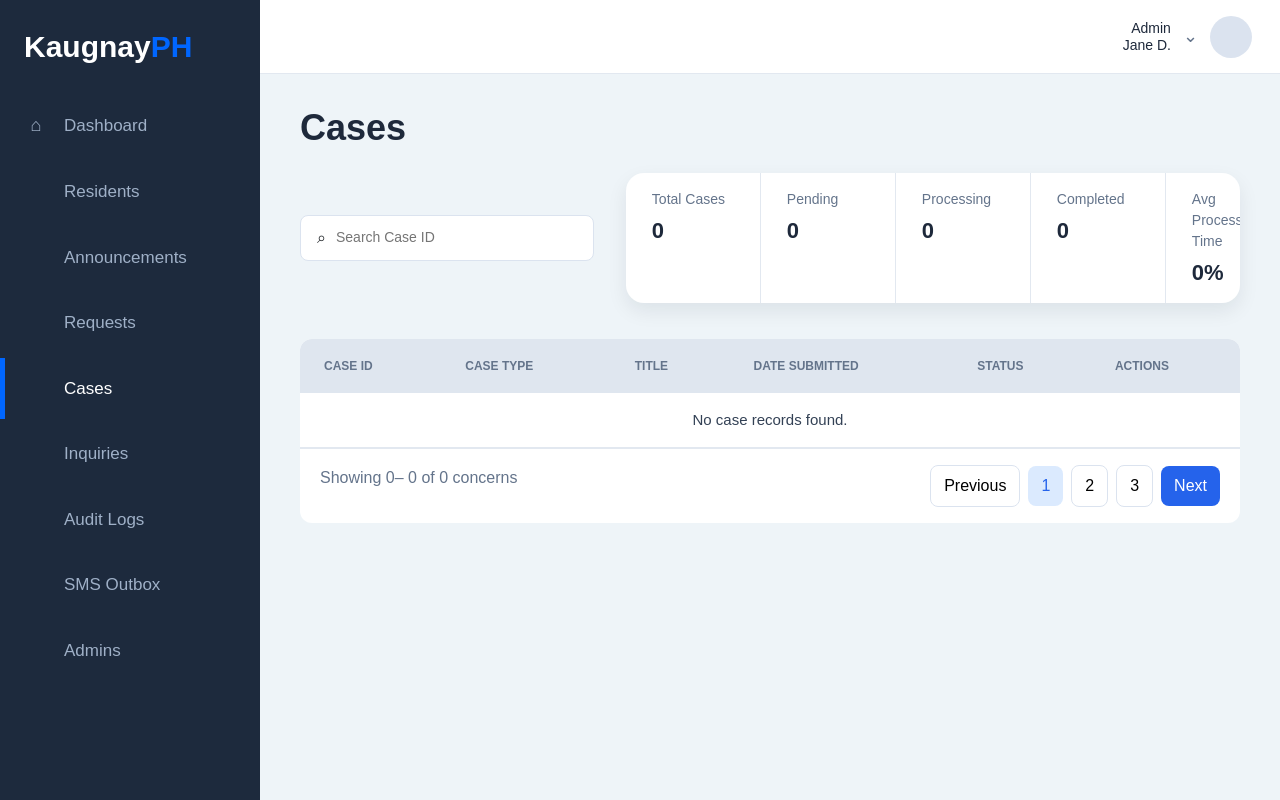
After one commit to floresjuliah/kaugnayph, a Django app: page /admin/cases/ in a window 1280 px wide. The commit adds this page. Run offline with Django 5.2, Linux system fonts and the light colour scheme.

Commit message:
Case Records UI

```diff
--- a/core/urls.py
+++ b/core/urls.py
@@ -107,6 +107,12 @@ urlpatterns = [
 
     path('admin/residents/<int:user_id>/', views.resident_record_view, name='resident_record_view'),
     path('admin/residents/<int:user_id>/edit/', views.resident_record_edit, name='resident_record_edit'),
-    path('admin/verification/<int:rv_id>/<str:file_type>/', views.serve_verification_file, name='verification_file')
+    path('admin/verification/<int:rv_id>/<str:file_type>/', views.serve_verification_file, name='verification_file'),
+
+    path(
+        'admin/cases/',
+        views.case_records_view,
+         name='case_records'
+    ),
 
 ]
--- a/core/views.py
+++ b/core/views.py
@@ -1588,3 +1588,7 @@ def admin_announcement_create_view(request):
             "user": current_admin,
         }
     )
+
+# ADMIN CASE RECORDS
+def case_records_view(request):
+    return render(request, "adminpanel/case_records.html")
--- a/static/css/admin.css
+++ b/static/css/admin.css
@@ -1812,3 +1812,154 @@ EDIT RESIDENT PROFILE PAGE
 .otp-email-option a:hover {
     text-decoration: underline;
 }
+
+/* =========================
+   CASE RECORDS PAGE
+========================= */
+
+.case-page {
+    width: 100%;
+}
+
+.case-title {
+    font-size: 36px;
+    font-weight: 700;
+    color: #1e293b;
+    margin-bottom: 24px;
+}
+
+.case-top-row {
+    display: flex;
+    justify-content: space-between;
+    align-items: center;
+    gap: 32px;
+    margin-bottom: 36px;
+}
+
+.case-search-box {
+    width: 340px;
+    height: 46px;
+    background: #ffffff;
+    border: 1px solid #dbe3ef;
+    border-radius: 8px;
+    display: flex;
+    align-items: center;
+    padding: 0 16px;
+    gap: 10px;
+}
+
+.case-search-box input {
+    border: none;
+    outline: none;
+    width: 100%;
+    font-size: 14px;
+    background: transparent;
+}
+
+.case-stats {
+    display: flex;
+    background: #ffffff;
+    border-radius: 18px;
+    overflow: hidden;
+    box-shadow: 0 8px 20px rgba(15, 23, 42, 0.08);
+}
+
+.case-stat {
+    padding: 16px 26px;
+    min-width: 135px;
+    border-right: 1px solid #e2e8f0;
+}
+
+.case-stat:last-child {
+    border-right: none;
+}
+
+.case-stat p {
+    font-size: 14px;
+    color: #64748b;
+    margin-bottom: 8px;
+}
+
+.case-stat h3 {
+    font-size: 22px;
+    font-weight: 700;
+    color: #1e293b;
+    margin: 0;
+}
+
+/* TABLE */
+
+.case-table-card {
+    width: 100%;
+    background: #ffffff;
+    border-radius: 12px;
+    overflow: hidden;
+}
+
+.case-page table.case-table {
+    width: 100% !important;
+    border-collapse: collapse !important;
+    margin: 0 !important;
+}
+
+.case-page table.case-table thead {
+    background: #dfe6ef !important;
+}
+
+.case-page table.case-table th {
+    padding: 18px 24px !important;
+    text-align: left !important;
+    font-size: 12px !important;
+    font-weight: 700 !important;
+    color: #64748b !important;
+    text-transform: uppercase !important;
+    white-space: nowrap;
+}
+
+.case-page table.case-table td {
+    padding: 16px 24px !important;
+    border-bottom: 1px solid #e2e8f0 !important;
+    font-size: 15px !important;
+    color: #334155 !important;
+}
+
+.empty-row {
+    text-align: center !important;
+    padding: 42px !important;
+    color: #64748b !important;
+}
+
+.case-table-footer {
+    display: flex;
+    justify-content: space-between;
+    align-items: center;
+    padding: 16px 20px;
+    color: #64748b;
+    border-top: 1px solid #e2e8f0;
+}
+
+.case-pagination {
+    display: flex;
+    align-items: center;
+    gap: 8px;
+}
+
+.case-pagination button {
+    border: 1px solid #dbe3ef;
+    background: #ffffff;
+    padding: 8px 13px;
+    border-radius: 8px;
+    cursor: pointer;
+}
+
+.case-pagination .active {
+    background: #dbeafe;
+    color: #2563eb;
+    border: none;
+}
+
+.case-pagination .next {
+    background: #2563eb;
+    color: #ffffff;
+    border: none;
+}
--- a/templates/admin_base.html
+++ b/templates/admin_base.html
@@ -74,7 +74,8 @@ window.addEventListener("click", function(e){
                 Requests
             </a>
 
-            <a href="#">
+            <a href="{% url 'case_records' %}"
+                class="{% if request.resolver_match.url_name == 'case_records' %}active{% endif %}">
                 <span class="menu-icon"></span>
                 Cases
             </a>
--- /dev/null
+++ b/templates/adminpanel/case_records.html
@@ -0,0 +1,128 @@
+{% extends 'admin_base.html' %}
+
+{% block admin_title %}Cases{% endblock %}
+
+{% block admin_content %}
+
+<div class="case-page">
+
+    <h1 class="case-title">Cases</h1>
+
+    <div class="case-top-row">
+
+        <form method="GET" class="case-search-box">
+            <span>⌕</span>
+            <input
+                type="text"
+                name="search"
+                value="{{ search_query|default:'' }}"
+                placeholder="Search Case ID"
+            >
+        </form>
+
+        <div class="case-stats">
+
+            <div class="case-stat">
+                <p>Total Cases</p>
+                <h3>{{ total_cases|default:"0" }}</h3>
+            </div>
+
+            <div class="case-stat">
+                <p>Pending</p>
+                <h3>{{ pending_cases|default:"0" }}</h3>
+            </div>
+
+            <div class="case-stat">
+                <p>Processing</p>
+                <h3>{{ processing_cases|default:"0" }}</h3>
+            </div>
+
+            <div class="case-stat">
+                <p>Completed</p>
+                <h3>{{ completed_cases|default:"0" }}</h3>
+            </div>
+
+            <div class="case-stat">
+                <p>Avg Processing Time</p>
+                <h3>{{ avg_processing_time|default:"0%" }}</h3>
+            </div>
+
+        </div>
+
+    </div>
+
+    <div class="case-table-card">
+
+        <table class="case-table">
+            <thead>
+                <tr>
+                    <th>Case ID</th>
+                    <th>Case Type</th>
+                    <th>Title</th>
+                    <th>Date Submitted</th>
+                    <th>Status</th>
+                    <th>Actions</th>
+                </tr>
+            </thead>
+
+            <tbody>
+                {% for case in cases %}
+                <tr>
+                    <td>{{ case.case_id }}</td>
+
+                    <td>
+                        <span class="case-type {{ case.type_class }}">
+                            {{ case.case_type }}
+                        </span>
+                    </td>
+
+                    <td>{{ case.title }}</td>
+                    <td>{{ case.date_submitted }}</td>
+
+                    <td>
+                        <span class="case-status {{ case.status_class }}">
+                            {{ case.status }}
+                        </span>
+                    </td>
+
+                    <td>
+                        <a href="#" class="case-view-link">View</a>
+                    </td>
+                </tr>
+
+                {% empty %}
+                <tr>
+                    <td colspan="6" class="empty-row">
+                        No case records found.
+                    </td>
+                </tr>
+                {% endfor %}
+            </tbody>
+        </table>
+
+        <div class="case-table-footer">
+
+            <p>
+                Showing
+                {{ page_obj.start_index|default:"0" }}–
+                {{ page_obj.end_index|default:"0" }}
+                of
+                {{ page_obj.paginator.count|default:"0" }}
+                concerns
+            </p>
+
+            <div class="case-pagination">
+                <button type="button">Previous</button>
+                <button type="button" class="active">1</button>
+                <button type="button">2</button>
+                <button type="button">3</button>
+                <button type="button" class="next">Next</button>
+            </div>
+
+        </div>
+
+    </div>
+
+</div>
+
+{% endblock %}
```
